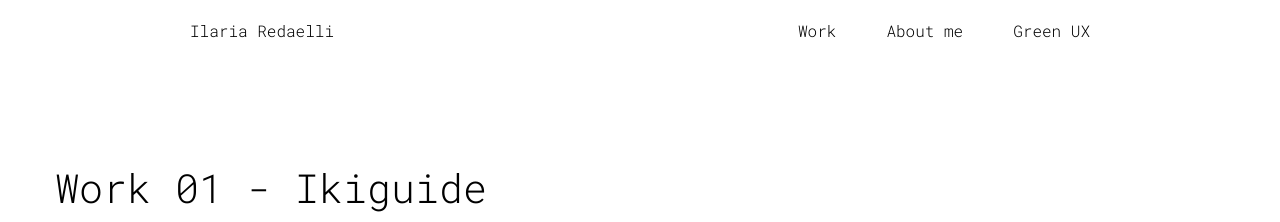
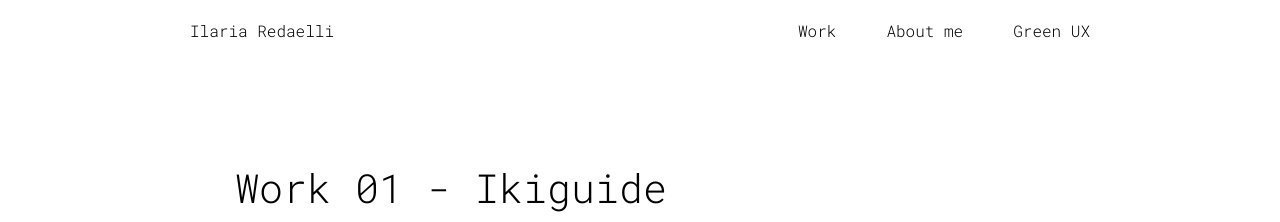
Before and after one commit to ilariareda/Portfolio, a plain HTML site: page Work01.html in a window 1280 px wide. Shown: the top 222 px of the page. Drawn offline with Linux system fonts and the light colour scheme.

Commit message:
page work01

```diff
--- a/Work01.html
+++ b/Work01.html
@@ -20,9 +20,9 @@
       </div>
       </div>
 
-
+<div class='page1'>
   <div class='titlework' > Work 01 - Ikiguide </div>
-
+</div>
 
 
   <div class='show-container'>
--- a/stile.css
+++ b/stile.css
@@ -77,6 +77,11 @@ img.test {
   margin: 0 auto;
   display: flex;
   flex-wrap: wrap;
+}
+
+.page1 {
+  width: 920px;
+  margin: 0 auto;
 }
 
 .photo-grid-container {
```
